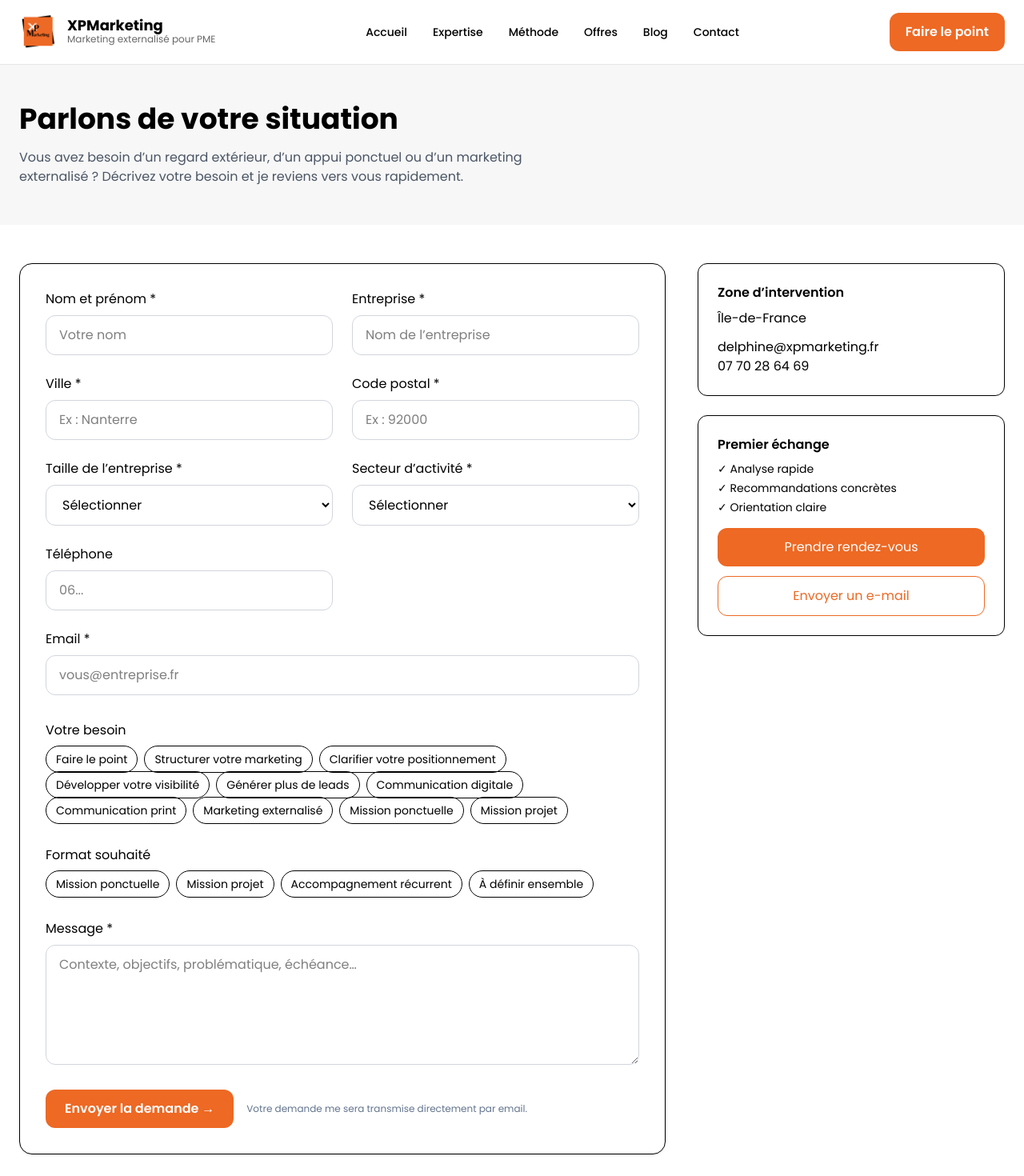
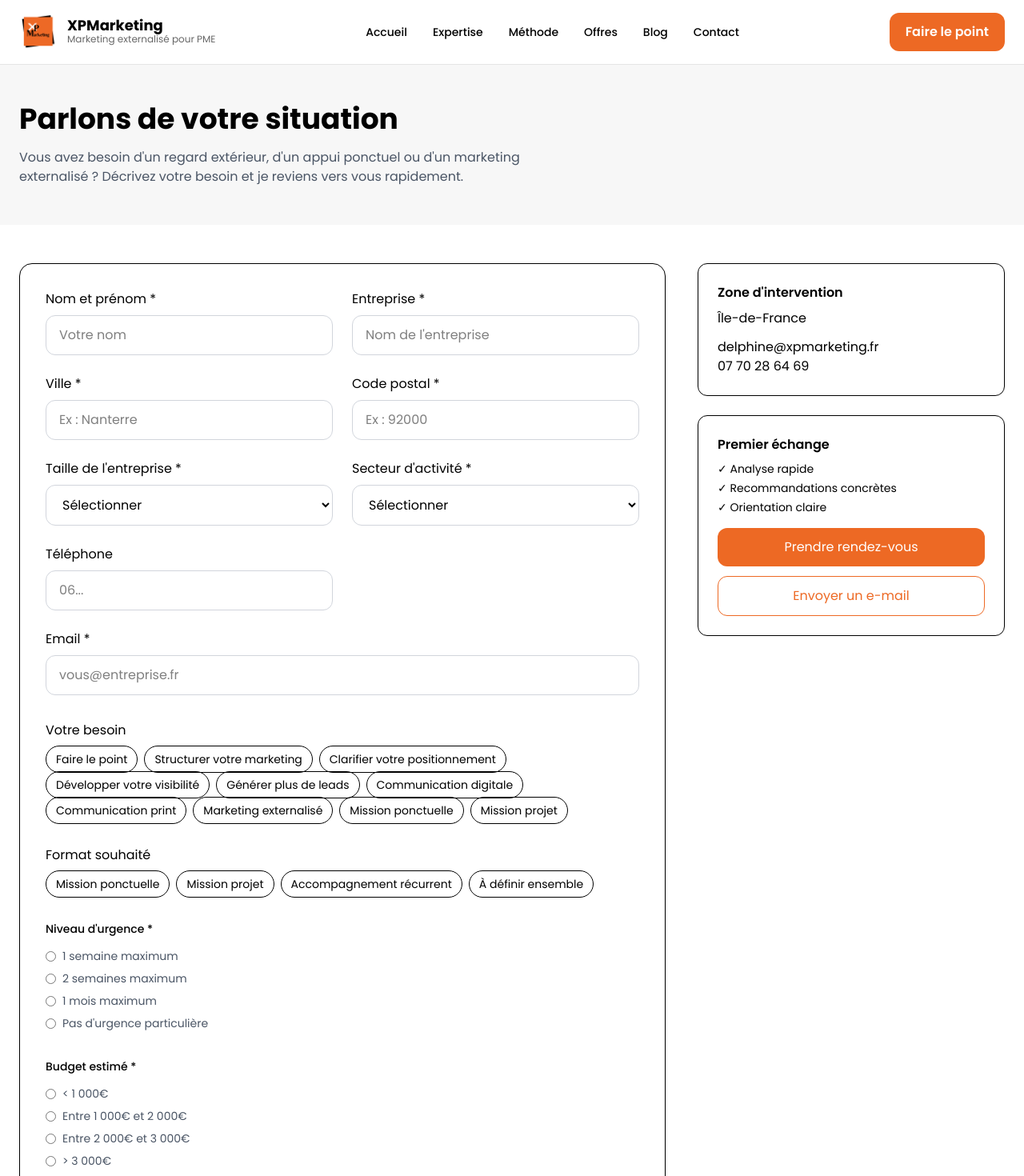
Before and after one commit to Delphine67/xpmarketing, a Next.js app: page /contact in a window 1280 px wide. Shown: the top 1470 px of the page at 80% size. Built offline with nearby package versions, Linux system fonts and the light colour scheme.

Commit message:
Migration formulaire contact vers JSON + ajout urgence/budget

```diff
--- a/app/contact/page.tsx
+++ b/app/contact/page.tsx
@@ -9,7 +9,8 @@ const BRAND = {
 };
 
 export default function ContactPage() {
-  const formAction = "https://contactformsdelphinevkvyxxck-contact-xpmarketing.functions.fnc.fr-par.scw.cloud";
+  const formAction =
+    "https://contactformsdelphinevkvyxxck-contact-xpmarketing.functions.fnc.fr-par.scw.cloud";
   const mailTo = "delphine@xpmarketing.fr";
   const calendarUrl = "https://cal.eu/delphineravet/premier-echange";
   const telephone = "07 70 28 64 69";
@@ -22,7 +23,7 @@ export default function ContactPage() {
   const inputStyle =
     "mt-2 w-full rounded-xl border border-gray-300 px-4 py-3 bg-white focus:border-black outline-none";
 
-  async function handleSubmit(e: any) {
+  async function handleSubmit(e: React.FormEvent<HTMLFormElement>) {
     e.preventDefault();
     setIsSubmitting(true);
     setErrorMessage("");
@@ -30,13 +31,39 @@ export default function ContactPage() {
     const form = e.currentTarget;
     const formData = new FormData(form);
 
+    const gotcha = formData.get("_gotcha");
+    if (gotcha) {
+      setIsSubmitting(false);
+      return;
+    }
+
+    const payload = {
+      source_site: "xpmarketing.fr",
+      activite: "Parent",
+      nom: String(formData.get("nom") || ""),
+      entreprise: String(formData.get("entreprise") || ""),
+      ville: String(formData.get("ville") || ""),
+      code_postal: String(formData.get("code_postal") || ""),
+      taille: String(formData.get("taille") || ""),
+      secteur: String(formData.get("secteur") || ""),
+      telephone: String(formData.get("telephone") || ""),
+      email: String(formData.get("email") || ""),
+      besoin: formData.getAll("besoin[]"),
+      format: String(formData.get("format") || ""),
+      message: String(formData.get("message") || ""),
+      urgence: String(formData.get("urgence") || ""),
+      budget: String(formData.get("budget") || ""),
+      submitted_at: new Date().toISOString(),
+    };
+
     try {
       const response = await fetch(formAction, {
         method: "POST",
-        body: formData,
         headers: {
+          "Content-Type": "application/json",
           Accept: "application/json",
         },
+        body: JSON.stringify(payload),
       });
 
       if (response.ok) {
@@ -45,8 +72,11 @@ export default function ContactPage() {
         return;
       }
 
-      setErrorMessage("L’envoi a échoué. Merci de réessayer.");
-    } catch {
+      const errorText = await response.text();
+      console.error("Erreur lors de l'envoi :", errorText);
+      setErrorMessage("L'envoi a échoué. Merci de réessayer.");
+    } catch (error) {
+      console.error("Erreur réseau :", error);
       setErrorMessage("Une erreur est survenue. Merci de réessayer.");
     } finally {
       setIsSubmitting(false);
@@ -60,9 +90,9 @@ export default function ContactPage() {
         <div className="max-w-7xl mx-auto">
           <h1 className="text-4xl font-bold">Parlons de votre situation</h1>
           <p className="mt-4 max-w-2xl text-gray-600">
-            Vous avez besoin d’un regard extérieur, d’un appui ponctuel ou d’un
-            marketing externalisé ? Décrivez votre besoin et je reviens vers vous
-            rapidement.
+            Vous avez besoin d'un regard extérieur, d'un appui ponctuel ou
+            d'un marketing externalisé ? Décrivez votre besoin et je reviens
+            vers vous rapidement.
           </p>
         </div>
       </section>
@@ -90,17 +120,15 @@ export default function ContactPage() {
                     placeholder="Votre nom"
                   />
                 </div>
-
                 <div>
                   <label>Entreprise *</label>
                   <input
                     name="entreprise"
                     required
                     className={inputStyle}
-                    placeholder="Nom de l’entreprise"
+                    placeholder="Nom de l'entreprise"
                   />
                 </div>
-
                 <div>
                   <label>Ville *</label>
                   <input
@@ -110,7 +138,6 @@ export default function ContactPage() {
                     placeholder="Ex : Nanterre"
                   />
                 </div>
-
                 <div>
                   <label>Code postal *</label>
                   <input
@@ -120,9 +147,8 @@ export default function ContactPage() {
                     placeholder="Ex : 92000"
                   />
                 </div>
-
                 <div>
-                  <label>Taille de l’entreprise *</label>
+                  <label>Taille de l'entreprise *</label>
                   <select
                     name="taille"
                     required
@@ -138,9 +164,8 @@ export default function ContactPage() {
                     <option value="250+">Plus de 250 salariés</option>
                   </select>
                 </div>
-
                 <div>
-                  <label>Secteur d’activité *</label>
+                  <label>Secteur d'activité *</label>
                   <select
                     name="secteur"
                     required
@@ -153,7 +178,9 @@ export default function ContactPage() {
                     <option value="Industrie">Industrie</option>
                     <option value="BTP">BTP</option>
                     <option value="Immobilier">Immobilier</option>
-                    <option value="Gestion immobilière">Gestion immobilière</option>
+                    <option value="Gestion immobilière">
+                      Gestion immobilière
+                    </option>
                     <option value="Services">Services</option>
                     <option value="Commerce">Commerce</option>
                     <option value="Transport">Transport</option>
@@ -168,7 +195,6 @@ export default function ContactPage() {
                     <option value="Autre">Autre</option>
                   </select>
                 </div>
-
                 <div>
                   <label>Téléphone</label>
                   <input
@@ -177,7 +203,6 @@ export default function ContactPage() {
                     placeholder="06..."
                   />
                 </div>
-
                 <div className="md:col-span-2">
                   <label>Email *</label>
                   <input
@@ -250,6 +275,64 @@ export default function ContactPage() {
                 </div>
               </div>
 
+              {/* URGENCE */}
+              <div className="mt-8">
+                <label className="text-sm font-medium">
+                  Niveau d'urgence *
+                </label>
+                <div className="mt-3 flex flex-col gap-2">
+                  {[
+                    "1 semaine maximum",
+                    "2 semaines maximum",
+                    "1 mois maximum",
+                    "Pas d'urgence particulière",
+                  ].map((item) => (
+                    <label
+                      key={item}
+                      className="flex items-center gap-2 cursor-pointer"
+                    >
+                      <input
+                        type="radio"
+                        name="urgence"
+                        value={item}
+                        className="accent-orange-500"
+                        required
+                      />
+                      <span className="text-sm text-gray-600">{item}</span>
+                    </label>
+                  ))}
+                </div>
+              </div>
+
+              {/* BUDGET */}
+              <div className="mt-8">
+                <label className="text-sm font-medium">
+                  Budget estimé *
+                </label>
+                <div className="mt-3 flex flex-col gap-2">
+                  {[
+                    "< 1 000€",
+                    "Entre 1 000€ et 2 000€",
+                    "Entre 2 000€ et 3 000€",
+                    "> 3 000€",
+                  ].map((item) => (
+                    <label
+                      key={item}
+                      className="flex items-center gap-2 cursor-pointer"
+                    >
+                      <input
+                        type="radio"
+                        name="budget"
+                        value={item}
+                        className="accent-orange-500"
+                        required
+                      />
+                      <span className="text-sm text-gray-600">{item}</span>
+                    </label>
+                  ))}
+                </div>
+              </div>
+
               {/* MESSAGE */}
               <div className="mt-8">
                 <label>Message *</label>
@@ -270,9 +353,8 @@ export default function ContactPage() {
                 >
                   {isSubmitting ? "Envoi en cours..." : "Envoyer la demande →"}
                 </button>
-
                 <p className="text-xs text-slate-500">
-                  Votre demande me sera transmise directement par email.
+                  Votre demande sera transmise et qualifiée automatiquement.
                 </p>
               </div>
 
@@ -285,12 +367,11 @@ export default function ContactPage() {
           {/* SIDEBAR */}
           <aside className="space-y-6">
             <div className="p-6 border rounded-xl">
-              <h3 className="font-semibold mb-2">Zone d’intervention</h3>
+              <h3 className="font-semibold mb-2">Zone d'intervention</h3>
               <p>Île-de-France</p>
               <p className="mt-3">{mailTo}</p>
               <p>{telephone}</p>
             </div>
-
             <div className="p-6 border rounded-xl">
               <h3 className="font-semibold mb-2">Premier échange</h3>
               <ul className="text-sm space-y-1">
@@ -298,7 +379,6 @@ export default function ContactPage() {
                 <li>✓ Recommandations concrètes</li>
                 <li>✓ Orientation claire</li>
               </ul>
-
               <a
                 href={calendarUrl}
                 target="_blank"
@@ -308,7 +388,6 @@ export default function ContactPage() {
               >
                 Prendre rendez-vous
               </a>
-
               <a
                 href={`mailto:${mailTo}`}
                 className="mt-3 block text-center px-4 py-3 border rounded-xl"
```
